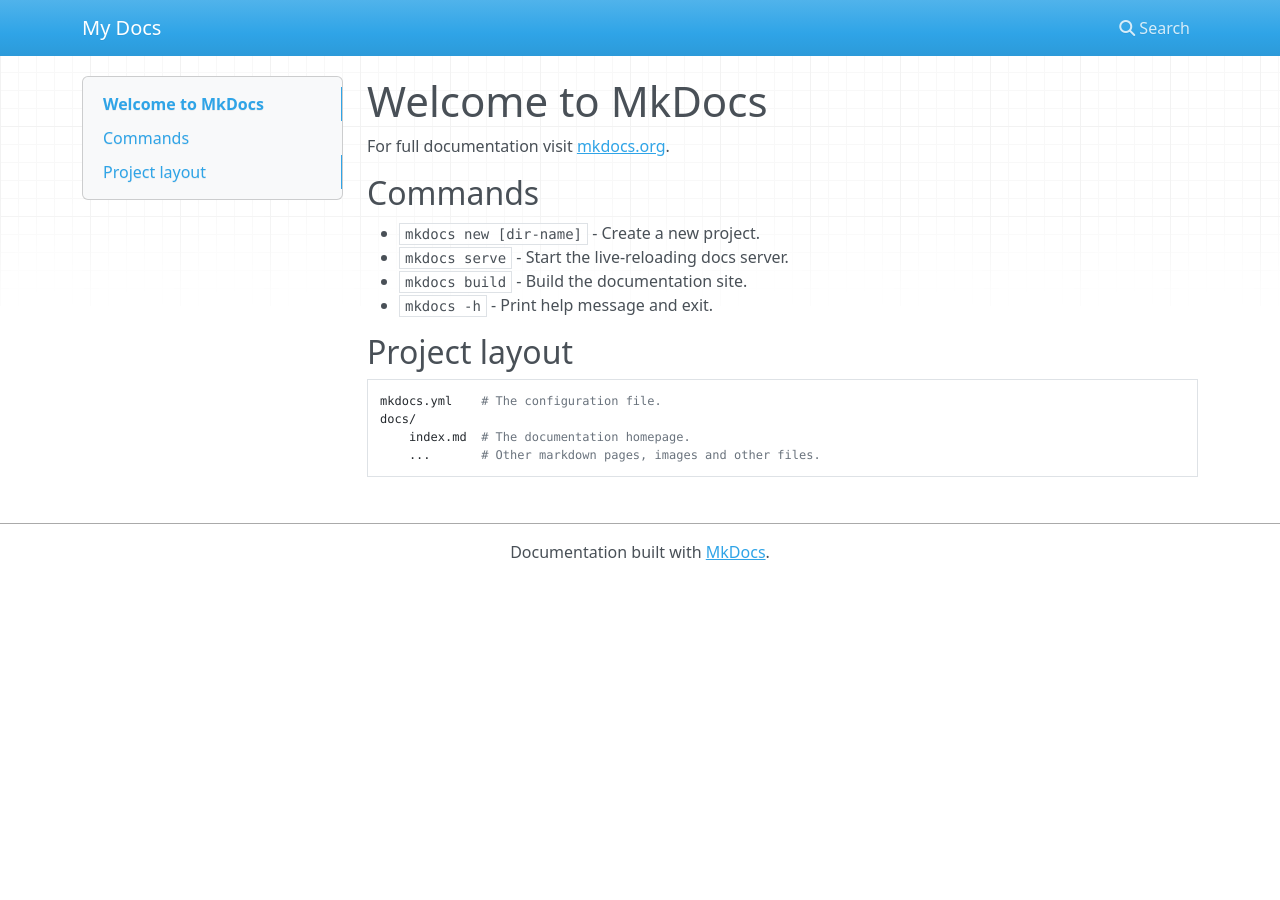
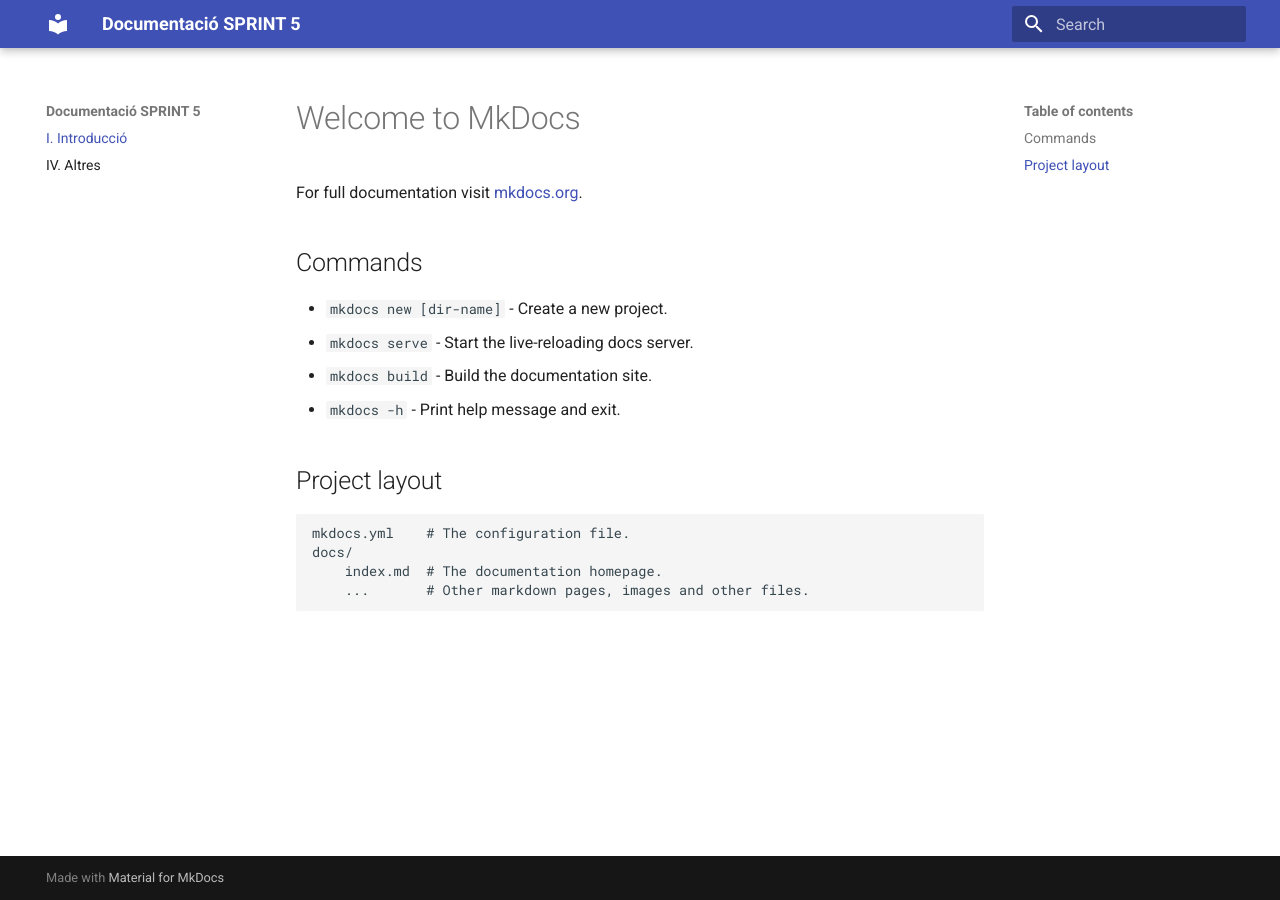
Before and after one commit to MikeyN-ai/daw-act503, an MkDocs documentation site: the page built from docs/index.md, in a window 1280 px wide. Built offline with MkDocs 1.6.1 and Material for MkDocs 9.7.7, drawn with Linux system fonts in a browser that asks for light colours; nearby versions of some CDN libraries.

Commit message:
Altres:afegir apartat

```diff
--- a/mkdocs.yml
+++ b/mkdocs.yml
@@ -1 +1,7 @@
-site_name: My Docs
+site_name: Documentació SPRINT 5
+
+theme:
+  name: material
+nav:
+  - I. Introducció: index.md
+  - IV. Altres: Altres/Altres.md
```
Also changed, not shown: docs/Altres/Altres.md (added, +63 -0 lines), docs/Altres/clockify-efren.jpg (added), docs/Altres/clockify-lorena.jpg (added), docs/Altres/clockify-manuel.jpg (added), docs/Altres/clockify-miguel.jpg (added).
